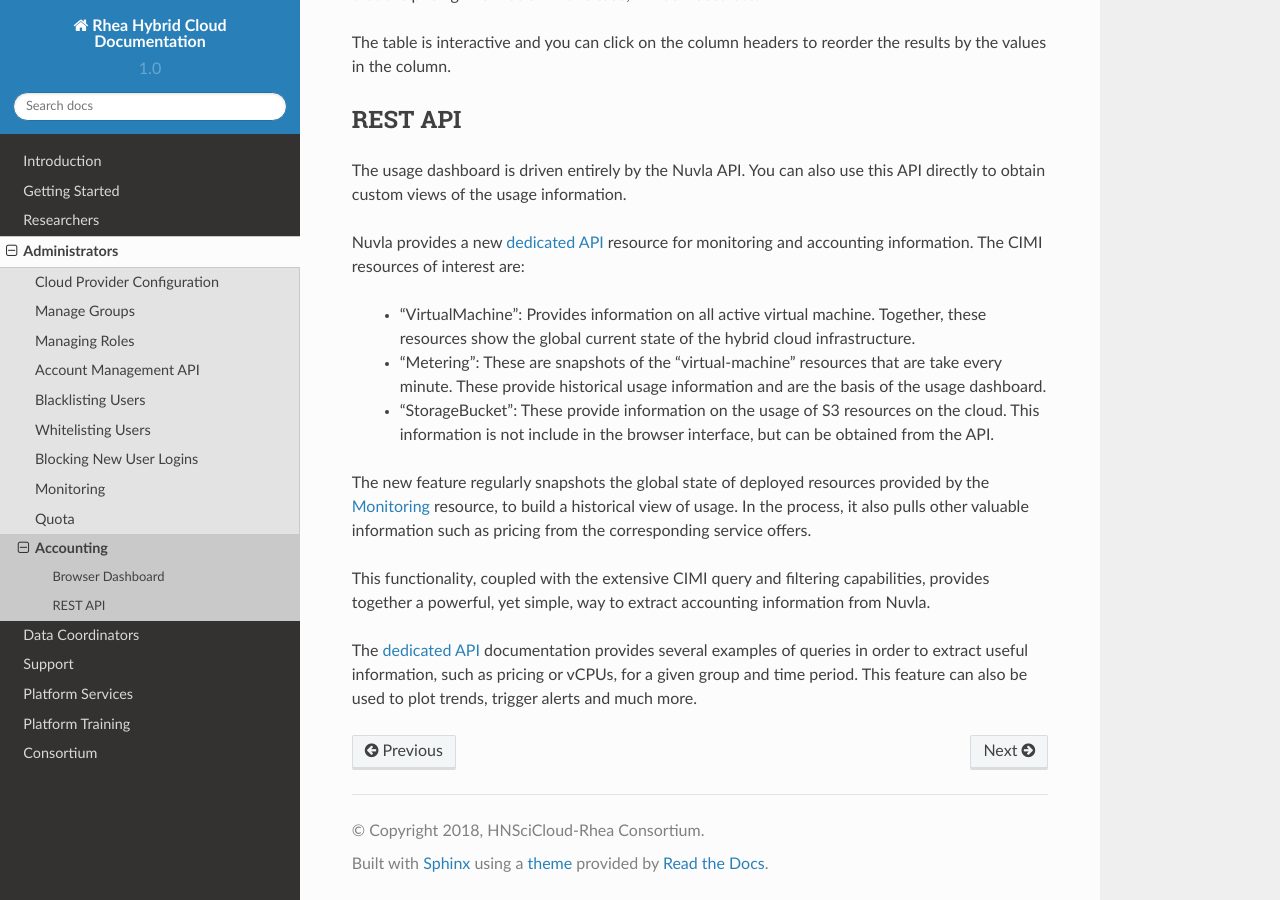
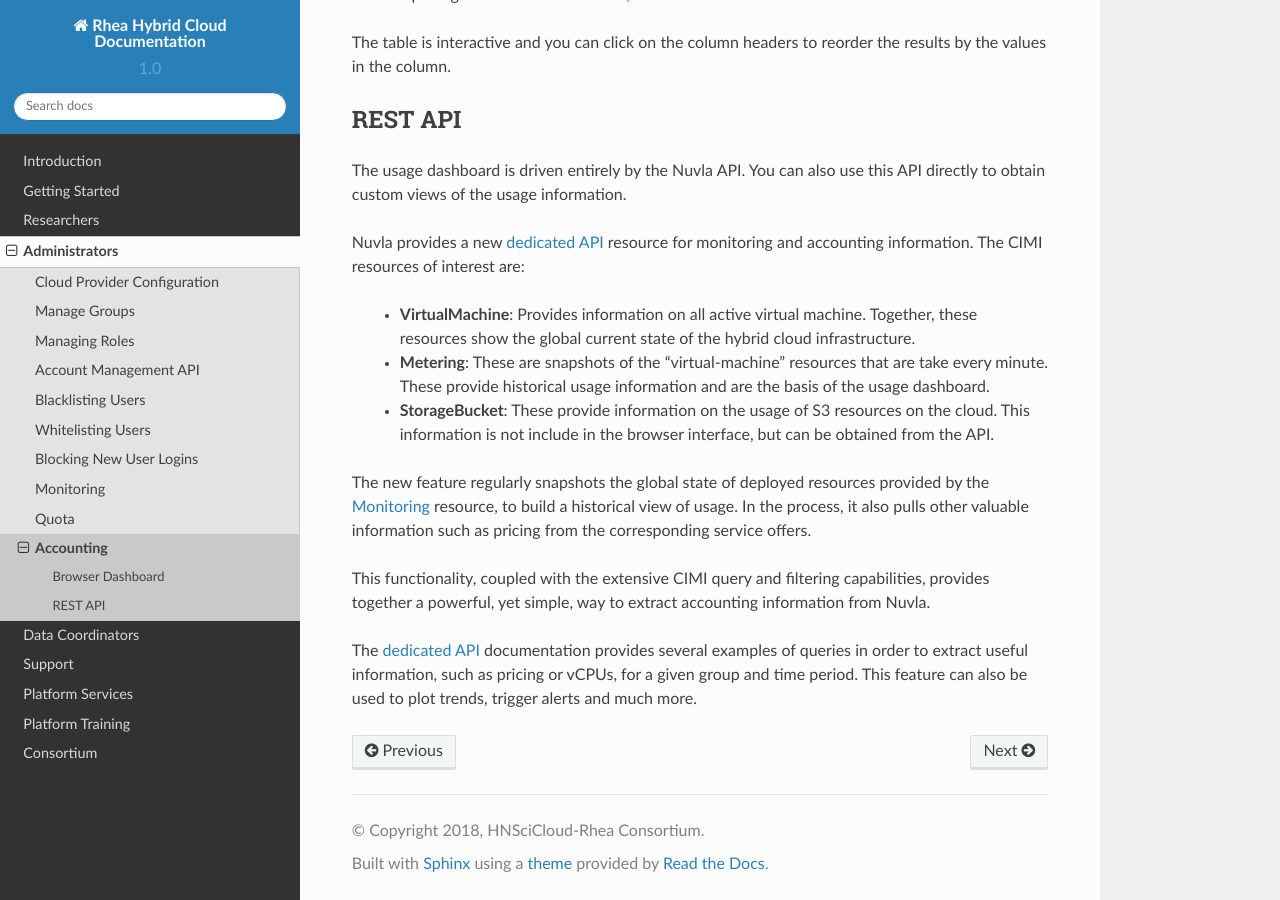
Before and after one commit to teamputtygen/hn-docs, a Sphinx documentation site: the page built from docs/administrator/accounting.rst, in a window 1280 px wide and 900 px high, scrolled down 2534 px. Built offline with Sphinx 7.4.7 and the Read the Docs theme 2.0.0, drawn with Linux system fonts in a browser that asks for light colours.

Commit message:
minor formatting change

```diff
--- a/docs/administrator/accounting.rst
+++ b/docs/administrator/accounting.rst
@@ -83,13 +83,13 @@ use this API directly to obtain custom views of the usage information.
 Nuvla provides a new `dedicated API`_ resource for monitoring and
 accounting information. The CIMI resources of interest are:
 
- - "VirtualMachine": Provides information on all active virtual
+ - **VirtualMachine**: Provides information on all active virtual
    machine.  Together, these resources show the global current state
    of the hybrid cloud infrastructure.
- - "Metering": These are snapshots of the "virtual-machine" resources
+ - **Metering**: These are snapshots of the "virtual-machine" resources
    that are take every minute.  These provide historical usage
    information and are the basis of the usage dashboard.
- - "StorageBucket": These provide information on the usage of S3
+ - **StorageBucket**: These provide information on the usage of S3
    resources on the cloud. This information is not include in the
    browser interface, but can be obtained from the API.
 
```
